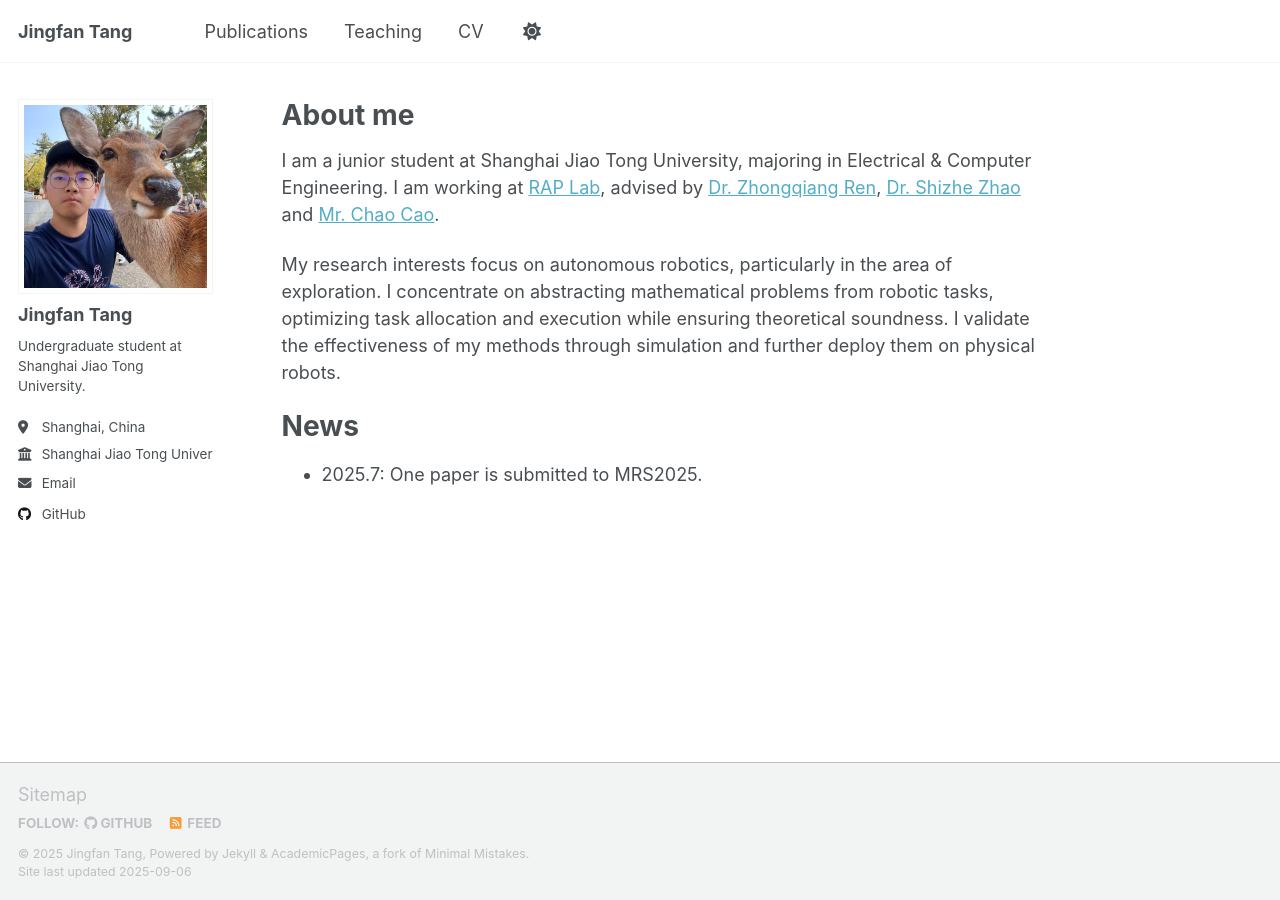
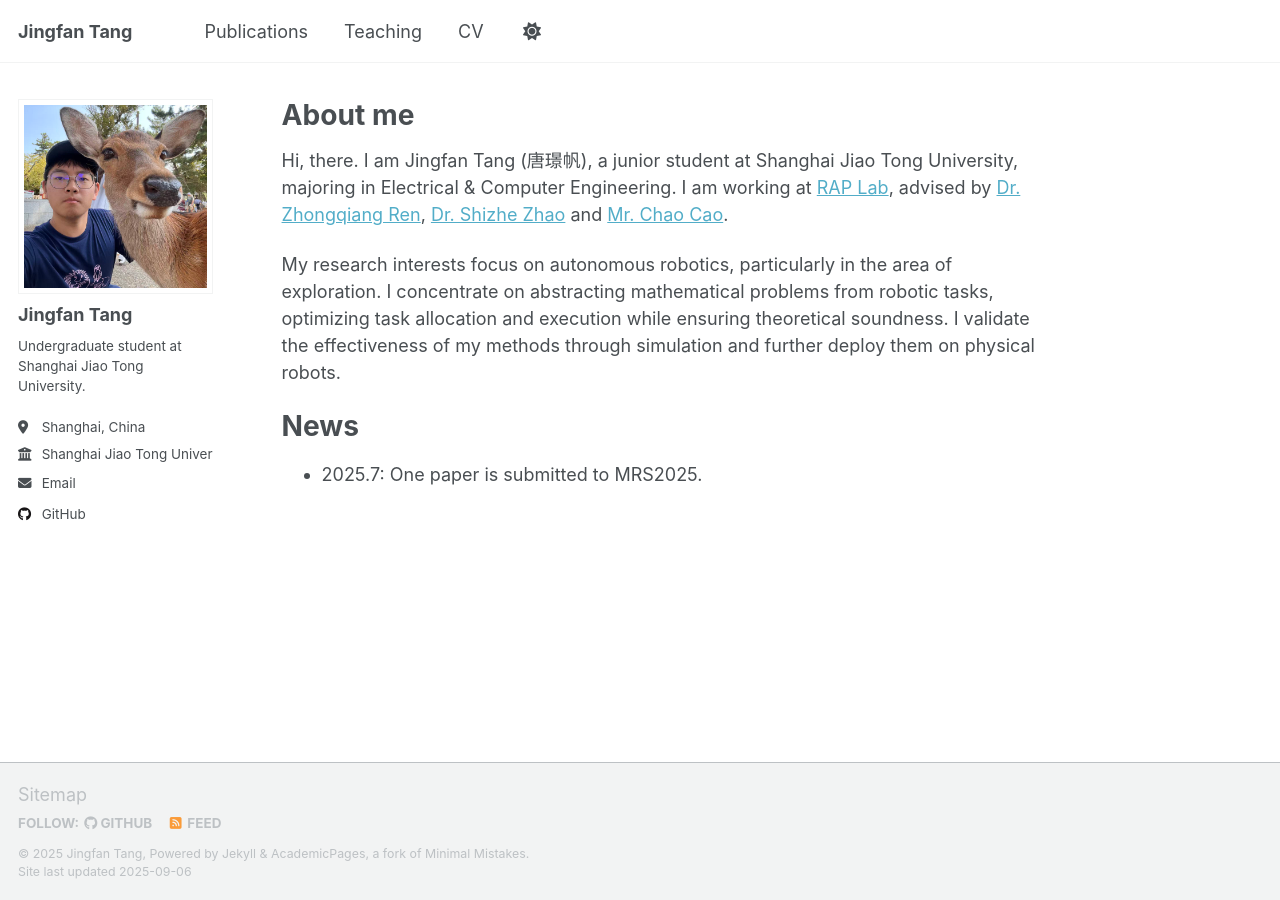
Before and after one commit to tangjingfan/tangjingfan.github.io, a Jekyll site: the page built from _pages/about.md, in a window 1280 px wide. Built offline with Jekyll 4.4.1, drawn with Linux system fonts in a browser that asks for light colours; a script that is not in the unit is left out.

Commit message:
feat: update about me

```diff
--- a/_pages/about.md
+++ b/_pages/about.md
@@ -10,7 +10,7 @@ redirect_from:
 About me
 =====
 
-I am a junior student at Shanghai Jiao Tong University, majoring in Electrical & Computer Engineering. I am working at [RAP Lab](https://rap-lab.github.io), advised by [Dr. Zhongqiang Ren](https://rap-lab.github.io/team/zren/), [Dr. Shizhe Zhao](https://eggeek.github.io/) and [Mr. Chao Cao](https://caochao.me/).
+Hi, there. I am Jingfan Tang (唐璟帆), a junior student at Shanghai Jiao Tong University, majoring in Electrical & Computer Engineering. I am working at [RAP Lab](https://rap-lab.github.io), advised by [Dr. Zhongqiang Ren](https://rap-lab.github.io/team/zren/), [Dr. Shizhe Zhao](https://eggeek.github.io/) and [Mr. Chao Cao](https://caochao.me/).
 
 My research interests focus on autonomous robotics, particularly in the area of exploration. I concentrate on abstracting mathematical problems from robotic tasks, optimizing task allocation and execution while ensuring theoretical soundness. I validate the effectiveness of my methods through simulation and further deploy them on physical robots.
 
```
